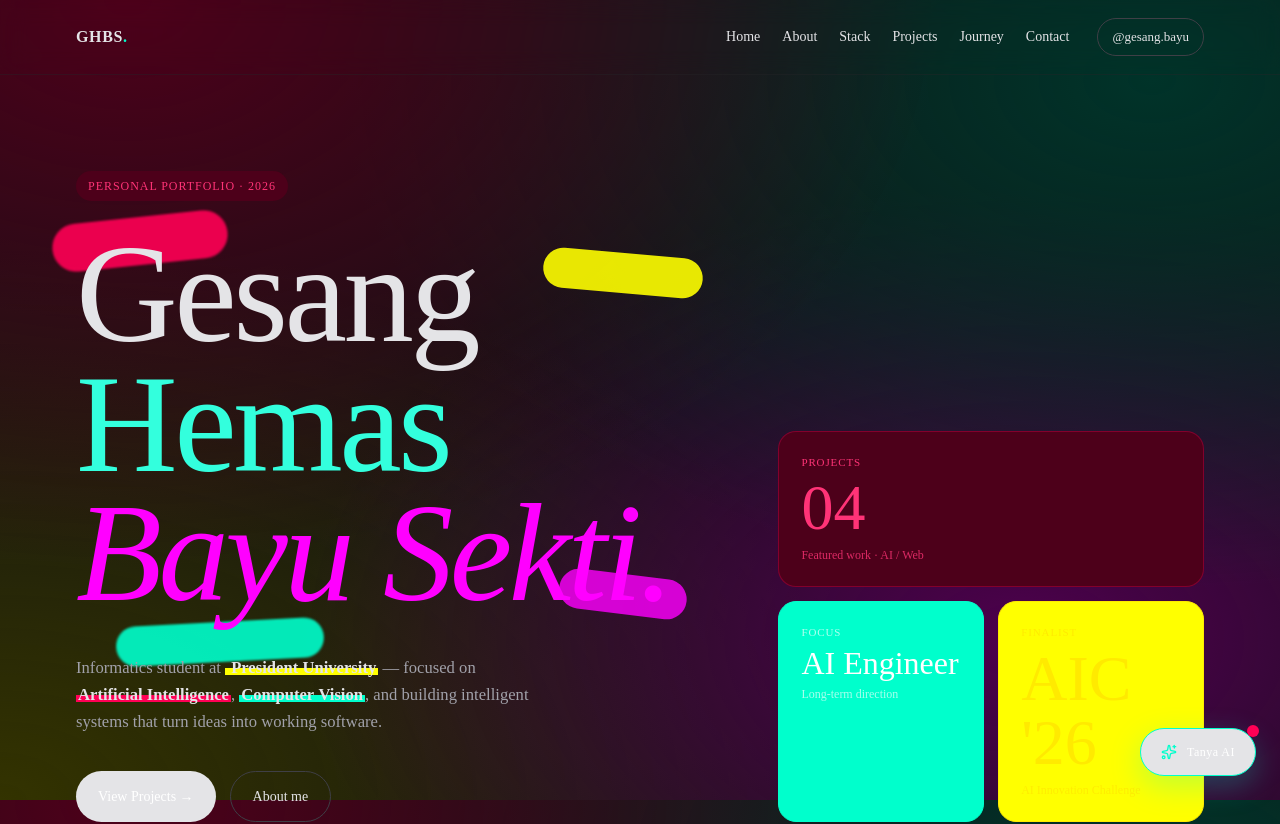
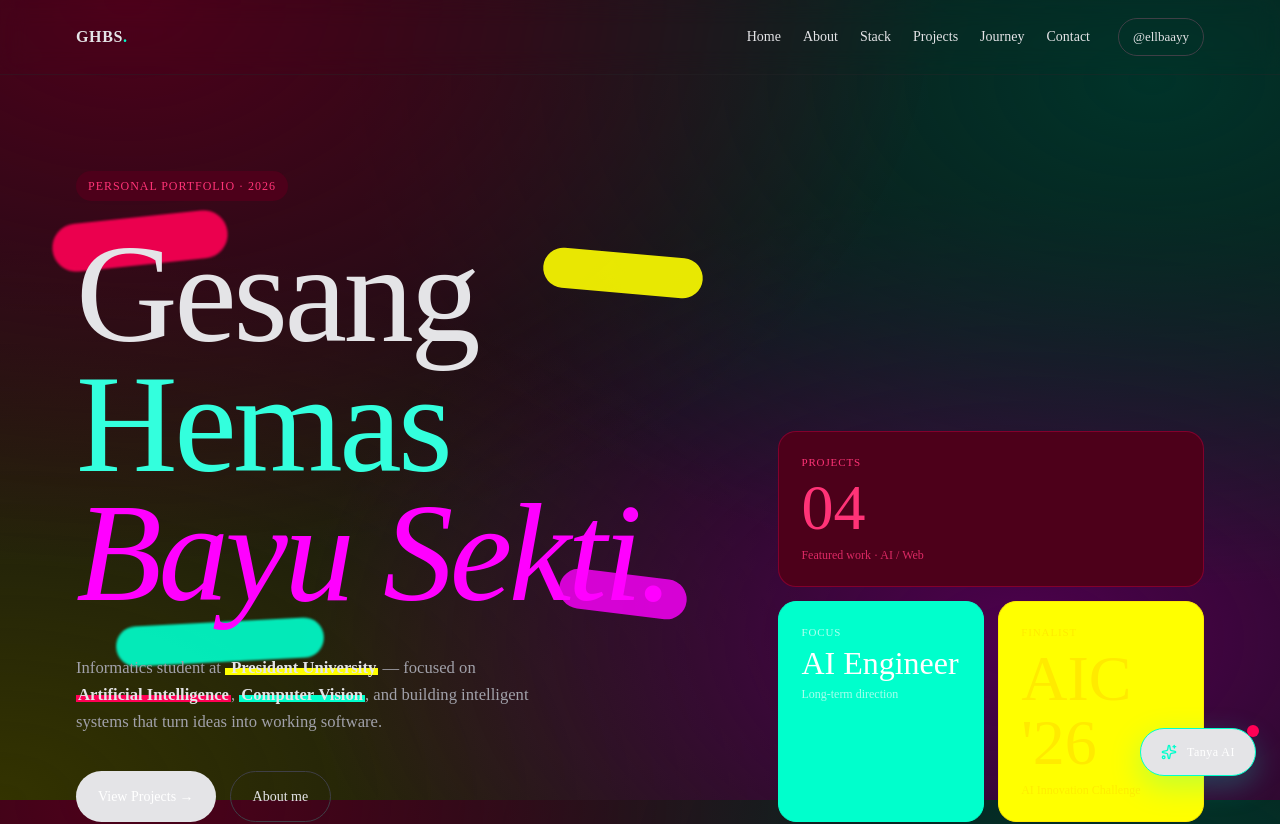
Before and after one commit to Ellbaayy/porto-GHBS, a Next.js app: page / in a window 1280 px wide. Shown: the top 824 px of the page. Built offline with nearby package versions, Linux system fonts and the light colour scheme.

Commit message:
Fix Instagram handle to @ellbaayy

```diff
--- a/src/components/TopNav.tsx
+++ b/src/components/TopNav.tsx
@@ -63,7 +63,7 @@ export function TopNav() {
 
         <div className="ml-auto md:ml-0 flex items-center gap-2">
           <a
-            href="https://instagram.com/gesang.bayu"
+            href="https://instagram.com/ellbaayy"
             target="_blank"
             rel="noopener noreferrer"
             className="hidden sm:inline-flex text-[13px] px-[14px] py-2 border border-line-strong rounded-full text-ink hover:border-cobalt hover:bg-cobalt-soft hover:text-cobalt-deep transition"
@@ -101,7 +101,7 @@ export function TopNav() {
             ))}
             <li className="pt-4">
               <a
-                href="https://instagram.com/gesang.bayu"
+                href="https://instagram.com/ellbaayy"
                 target="_blank"
                 rel="noopener noreferrer"
                 onClick={close}
--- a/src/data/portfolio.ts
+++ b/src/data/portfolio.ts
@@ -2,7 +2,7 @@ export const profile = {
   name: "Gesang Hemas Bayu Sekti",
   short: "Gesang Hemas Bayu Sekti.",
   initials: "GHBS",
-  instagramHandle: "@gesang.bayu",
+  instagramHandle: "@ellbaayy",
   email: "[email protected]",
   tagline: "Personal Portfolio · 2026",
   summary:
@@ -195,6 +195,6 @@ export const contact = {
     { label: "Email", value: "[email protected]", href: "mailto:[email protected]" },
     { label: "GitHub", value: "github.com/Ellbaayy", href: "https://github.com/Ellbaayy" },
     { label: "LinkedIn", value: "linkedin.com/in/gesang-hemas-bayu-sekti", href: "https://linkedin.com/in/gesang-hemas-bayu-sekti-01250737b" },
-    { label: "Instagram", value: "@gesang.bayu", href: "https://instagram.com/gesang.bayu" },
+    { label: "Instagram", value: "@ellbaayy", href: "https://instagram.com/ellbaayy" },
   ],
 };
```
